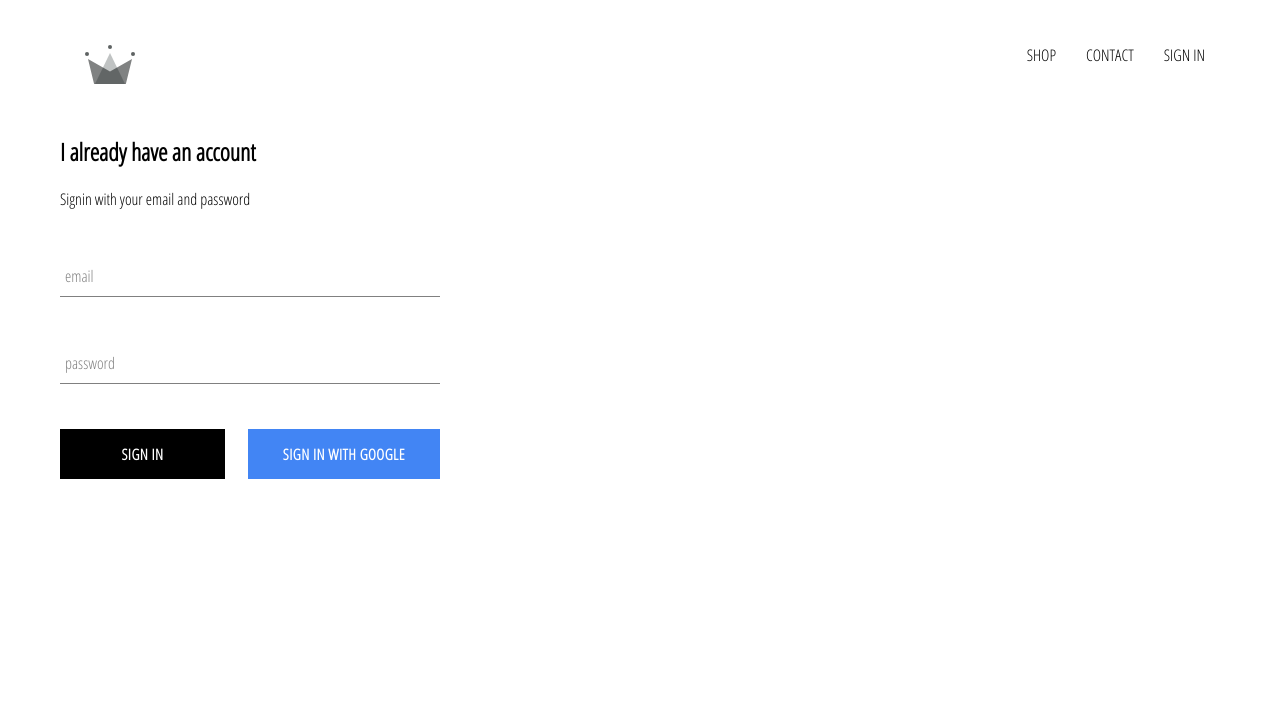
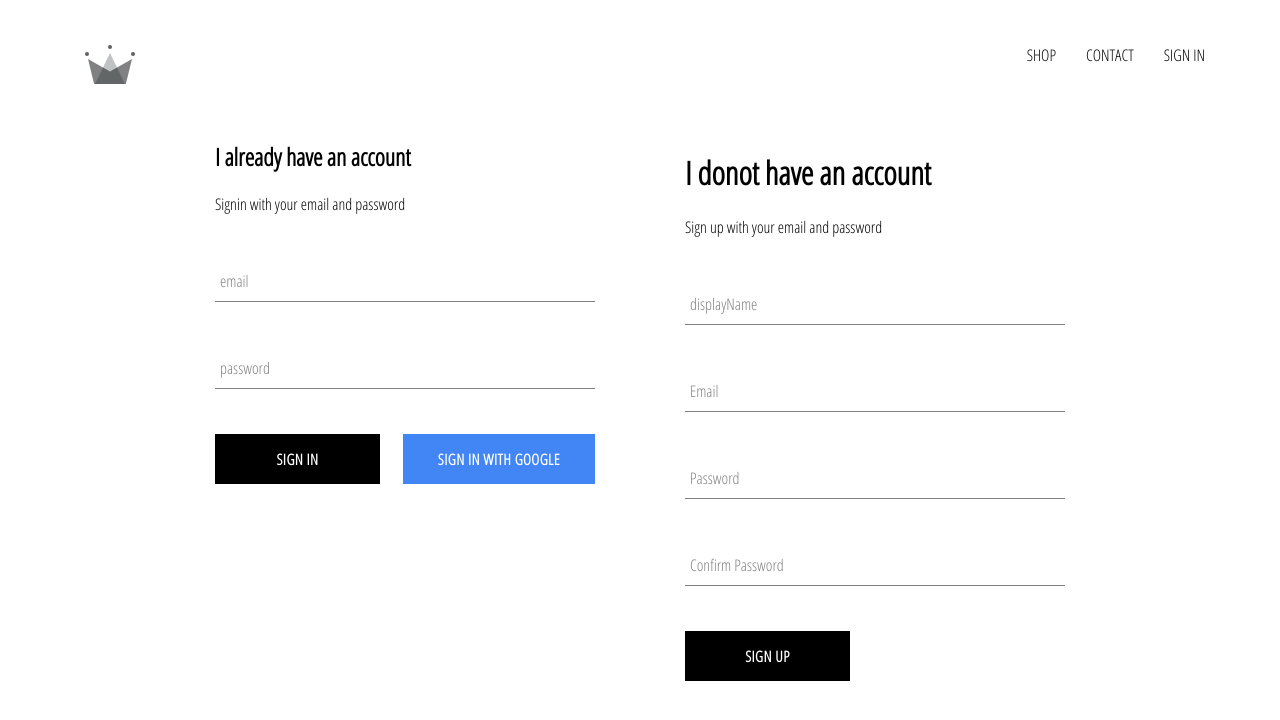
Before and after one commit to jameschris854/crwn-clothing-react, a React (Create React App) app: page /signin in a window 1280 px wide. Shown: the top 720 px of the page. Built offline with nearby package versions, Linux system fonts and the light colour scheme; no server answers.

Commit message:
finishing sign in and sign-up in handldleSubmit method using email/password and oAuth

```diff
--- a/src/App.js
+++ b/src/App.js
@@ -4,7 +4,7 @@
 import HomePage from './pages/homepage/homepage.component'
 import Header from './components/header/header.component'
 import SignInAndSignUp from './pages/sign-in-and-sign-up/sign-in-and-sign-up.component'
-import { auth } from './firebase/firebase.utils'
+import { auth,createUserProfileDocument } from './firebase/firebase.utils'
 import React from 'react';
 class App extends React.Component {
   constructor(){
@@ -17,9 +17,22 @@
   }
   unSubscribeFromAuth = null
   componentDidMount(){
-    this.unSubscribeFromAuth = auth.onAuthStateChanged(user => {
-      this.setState({currentUser:user});
-      console.log(user);
+    this.unSubscribeFromAuth = auth.onAuthStateChanged(async userAuth => {
+      //check if user is signed in
+      if(userAuth){
+        const userRef = await createUserProfileDocument(userAuth);
+        userRef.onSnapshot(snapshot => {
+          this.setState({
+            currentUser:{
+              id:snapshot.id,
+              ...snapshot.data()
+            }
+          },() =>  console.log(this.state))
+        });
+      }
+      this.setState({
+        currentUser:userAuth
+      })
     })
   }
   componentWillUnmount(){
--- a/src/components/header/header.styles.scss
+++ b/src/components/header/header.styles.scss
@@ -22,5 +22,8 @@
     .option {
       padding: 10px 15px;
     }
+     a [title]{
+
+    }
   }
 }
--- a/src/components/sign-in/sign-in.component.jsx
+++ b/src/components/sign-in/sign-in.component.jsx
@@ -2,7 +2,7 @@
 import './sign-in.styles.scss'
 import FormInput from '../form-input/form-input.component'
 import CustomButton from '../custom-button/custom-button.component'
-import {signInWithGoogle} from '../../firebase/firebase.utils'
+import { auth, signInWithGoogle} from '../../firebase/firebase.utils'
 
 class SignIn extends React.Component{
     constructor(props){
@@ -18,13 +18,19 @@
         this.setState({ [name]: value })
     }
 
-    handleSubmit = event => {
+    handleSubmit =async event => {
         event.preventDefault();
+        const { email,password} = this.state;
+        try{
+            await auth.signInWithEmailAndPassword(email,password);
+            this.setState({
+                email:'',
+                password:''
+            })
+        }catch(err){
+            console.log(err);
+        }
 
-        this.setState({
-            email:'',
-            password:''
-        })
     }
     render(){
         return(
--- /dev/null
+++ b/src/components/sign-up/sign-up.component.jsx
@@ -0,0 +1,98 @@
+import React from "react";
+import "./sign-up.styles.scss";
+import FormInput from "../form-input/form-input.component";
+import CustomButton from "../custom-button/custom-button.component";
+import { auth, createUserProfileDocument } from "../../firebase/firebase.utils";
+
+class SignUp extends React.Component {
+  constructor(props) {
+    super(props);
+    this.state = {
+      displayName: "",
+      email: "",
+      password: "",
+      confirmPassword: "",
+    };
+  }
+
+  handleSubmit = async event => {
+    event.preventDefault();
+    console.log('handleSubmit');
+
+    const { displayName, email, password, confirmPassword } = this.state;
+    if (!(password === confirmPassword)) {
+        console.log('password dosent match');
+      alert("passwords dont match");
+      return;
+    }
+    try {
+        console.log('creating user doc');
+      const { user } = await auth.createUserWithEmailAndPassword(
+        email,
+        password
+      );
+      await createUserProfileDocument(user, { displayName });
+
+      this.setState({
+        displayName: "",
+        email: "",
+        password: "",
+        confirmPassword: "",
+      },() => console.log(this.state));
+    } catch (error) {
+      console.log(error);
+    }
+  };
+
+  handleChange = event => {
+      const {name,value} =event.target;
+      this.setState({[name]:value})
+  }
+
+  render() {
+    const { displayName, email, password, confirmPassword } = this.state;
+    return (
+      <div className="sign-up">
+        <h1 className="title">I donot have an account</h1>
+        <span>Sign up with your email and password</span>
+        <form className="sign-up-form" onSubmit={this.handleSubmit}>
+          <FormInput
+            type="text"
+            name="displayName"
+            value={displayName}
+            onChange={this.handleChange}
+            label="displayName"
+            required
+          ></FormInput>
+          <FormInput
+            type="email"
+            name="email"
+            value={email}
+            onChange={this.handleChange}
+            label="Email"
+            required
+          ></FormInput>
+          <FormInput
+            type="password"
+            name="password"
+            value={password}
+            onChange={this.handleChange}
+            label="Password"
+            required
+          ></FormInput>
+          <FormInput
+            type="password"
+            name="confirmPassword"
+            value={confirmPassword}
+            onChange={this.handleChange}
+            label="Confirm Password"
+            required
+          ></FormInput>
+          <CustomButton type="submit">SIGN UP</CustomButton>
+        </form>
+      </div>
+    );
+  }
+}
+
+export default SignUp;
--- /dev/null
+++ b/src/components/sign-up/sign-up.styles.scss
@@ -0,0 +1,6 @@
+.sign-up{
+    display: flex;
+    flex-direction: column;
+    width: 380px;
+    margin: 10px 0px;
+}
--- a/src/firebase/firebase.utils.js
+++ b/src/firebase/firebase.utils.js
@@ -12,6 +12,35 @@
         appId: "1:606791121988:web:6ed379a52ce99af1c29011",
         measurementId: "G-HRMDRYRSJG"
       }
+//create user profile in firestore when user logs in using O-auth the first time
+export const createUserProfileDocument = async (userAuth,additionalData) => {
+  //return if user signsout
+  if(!userAuth) return;
+  const userRef = firestore.doc(`users/${userAuth.uid}`)
+
+  const snapShot = await userRef.get();
+
+  if(!snapShot.exists){
+    const {displayName,email} = userAuth;
+    const createdAt =new Date()
+
+    try{
+      await userRef.set({
+        displayName,
+        email,
+        createdAt,
+        ...additionalData
+      })
+    }catch(err){
+      console.log(`error creating an user`+err.message);
+    }
+
+  }
+ //check if user already exists
+
+ return userRef;
+
+}
 
 firebase.initializeApp(config);
 
--- a/src/pages/shop/shop.data.js
+++ b/src/pages/shop/shop.data.js
@@ -1,4 +1,5 @@
-const SHOP_DATA = [{
+const SHOP_DATA = [
+  {
     id: 1,
     title: 'Hats',
     routeName: 'hats',
@@ -277,6 +278,7 @@
         price: 25
       }
     ]
-  }]
+  }
+]
 
   export default SHOP_DATA
--- a/src/pages/sign-in-and-sign-up/sign-in-and-sign-up.component.jsx
+++ b/src/pages/sign-in-and-sign-up/sign-in-and-sign-up.component.jsx
@@ -1,10 +1,11 @@
 import React from 'react';
 import './sign-in-and-sign-up.styles.scss'
 import SignIn from '../../components/sign-in/sign-in.component'
-
+import SignUp from '../../components/sign-up/sign-up.component'
 const SignInAndSignUpPage = () => (
     <div className='sign-in-and-sign-up'>
         <SignIn />
+        <SignUp />
     </div>
 );
 
--- a/src/pages/sign-in-and-sign-up/sign-in-and-sign-up.styles.scss
+++ b/src/pages/sign-in-and-sign-up/sign-in-and-sign-up.styles.scss
@@ -0,0 +1,11 @@
+.sign-in-and-sign-up{
+
+    width:850px;
+
+    display:flex;
+
+    justify-content: space-between;
+
+    margin:30px auto;
+
+}
```
Also changed, not shown: src/components/header/header.component.jsx (line endings or trailing spaces).
